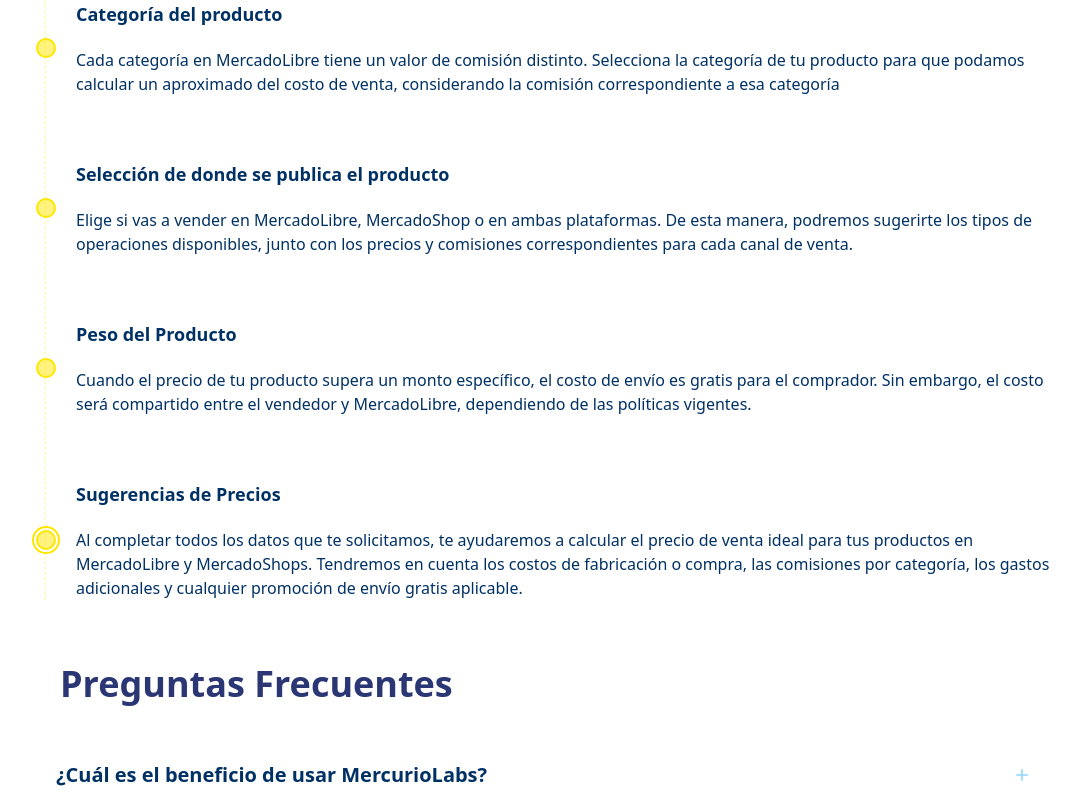
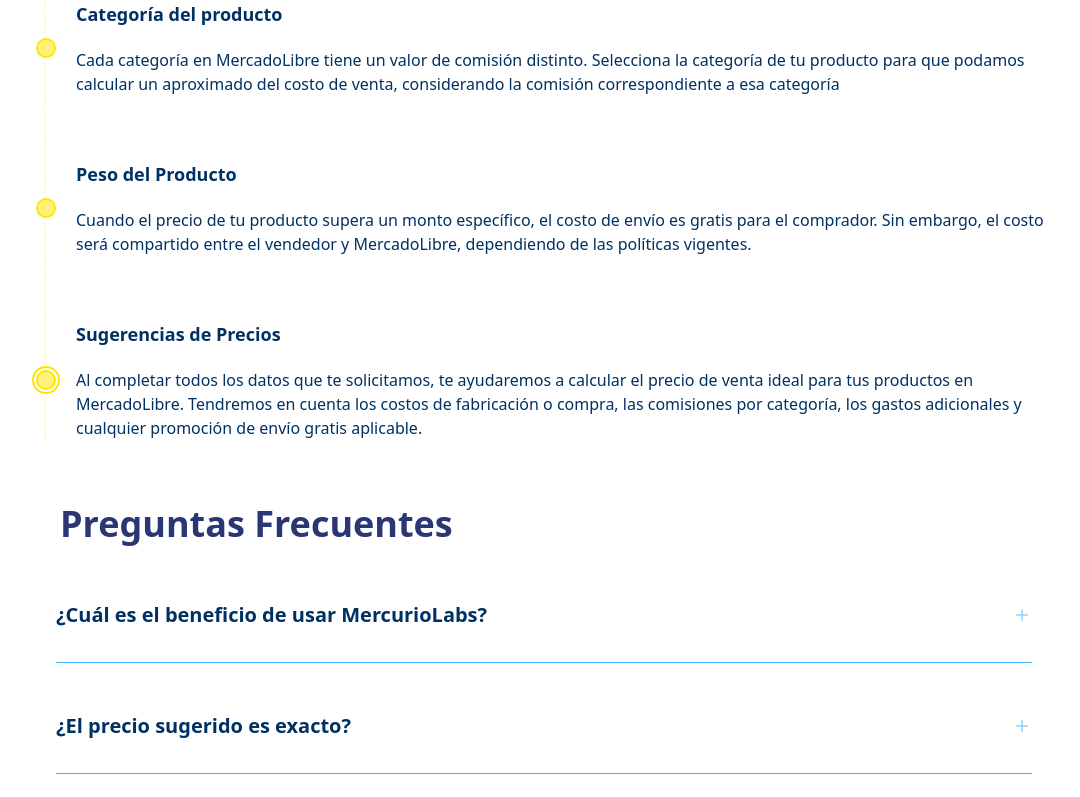
Before and after one commit to mncolla/mercurio-calculator, a React (Vite) app: page / in a window 1280 px wide. Shown: the part 1783-2580 px from the top of the page, without its empty margins (96-1176 px from the left). Built offline with nearby package versions, Linux system fonts and the light colour scheme.

Commit message:
fix ui y wording

```diff
--- a/src/app/landing/page.tsx
+++ b/src/app/landing/page.tsx
@@ -1,7 +1,7 @@
 import { useNavigate } from "react-router"
 import Navbar from "../../components/ui/navbar"
-import { Button } from "@headlessui/react"
 import Accordion from "../../components/ui/accordion"
+import Button from "../../components/ui/button"
 
 const ITEMS_HOW_TO_USE = [
   {
@@ -21,18 +21,13 @@
   },
   {
     id: 4,
-    title: "Selección de donde se publica el producto",
-    description: "Elige si vas a vender en MercadoLibre, MercadoShop o en ambas plataformas. De esta manera, podremos sugerirte los tipos de operaciones disponibles, junto con los precios y comisiones correspondientes para cada canal de venta."
-  },
-  {
-    id: 5,
     title: "Peso del Producto",
     description: "Cuando el precio de tu producto supera un monto específico, el costo de envío es gratis para el comprador. Sin embargo, el costo será compartido entre el vendedor y MercadoLibre, dependiendo de las políticas vigentes."
   },
   {
-    id: 6,
+    id: 5,
     title: "Sugerencias de Precios",
-    description: "Al completar todos los datos que te solicitamos, te ayudaremos a calcular el precio de venta ideal para tus productos en MercadoLibre y MercadoShops. Tendremos en cuenta los costos de fabricación o compra, las comisiones por categoría, los gastos adicionales y cualquier promoción de envío gratis aplicable."
+    description: "Al completar todos los datos que te solicitamos, te ayudaremos a calcular el precio de venta ideal para tus productos en MercadoLibre. Tendremos en cuenta los costos de fabricación o compra, las comisiones por categoría, los gastos adicionales y cualquier promoción de envío gratis aplicable."
   }
 ]
 
@@ -71,7 +66,7 @@
         <div className="flex justify-center relative ">
           <div className="hidden md:block absolute left-0 -z-10 top-0 rounded-r-full h-full bg-[#FFE600] w-full xl:w-[90%]"></div>
           <div className="w-full bg-[#FFE600] md:bg-transparent mt-5 py-12 relative flex flex-col md:flex-row-reverse md:items-center max-w-5xl">
-            <div className="max-w-1/2 flex flex-col items-center font-figtree text-[#003164]">
+            <div className="max-w-1/2 flex flex-col items-center font-figtree text-[#003164] mx-auto">
               <h4 className="text-pretty text-center text-3xl text-bold ">Te sugerimos el precio y el<br />tipo de operación a publicar</h4>
               <p className="text-center mt-5 max-w-[90%] font-light">Ingresa el costo de tu producto y cuánto deseas ganar, y nosotros te sugerimos el precio ideal para cada tipo de operación en MercadoLibre. </p>
             </div>
@@ -85,13 +80,6 @@
                 </div>
               </div>
 
-              <div className="flex flex-col items-center bg-[#FEFEFE] w-[260px] rounded-[5px] shadow-md">
-                <p className="flex w-full rounded-[5px] justify-center items-center h-[50px] text-white bg-[#3EB7FF]">Precio sugerido en MercadoShop</p>
-                <div className="flex flex-col h-[80px] justify-center items-center">
-                  <span>Precio de venta sugerido:</span>
-                  <span>$48.800</span>
-                </div>
-              </div>
             </div>
           </div>
         </div>
@@ -118,7 +106,7 @@
       <section className="w-full flex flex-col items-center gap-y-16 font-figtree relative  my-16">
         <div className="w-full max-w-5xl">
           <h3 className="text-balance font-bold text-center text-[#2B3674] lg:text-left lg:ml-7 text-2xl md:text-3xl lg:text-4xl self-start mb-8">Preguntas Frecuentes </h3>
-          <Accordion title="¿Cuál es el beneficio de usar MercurioLabs?" description="MercurioLabs es una herramienta diseñada específicamente para vendedores y emprendedores que desean vender en MercadoLibre y MercadoShops sin perder dinero. Esta calculadora de precios te permite tener en cuenta todos los costos involucrados, desde el precio de compra o fabricación hasta las comisiones de la plataforma y los costos de envío, ayudándote a definir un precio de venta rentable y competitivo. Ideal para quienes quieren optimizar sus márgenes sin complicaciones." />
+          <Accordion title="¿Cuál es el beneficio de usar MercurioLabs?" description="MercurioLabs es una herramienta diseñada específicamente para vendedores y emprendedores que desean vender en MercadoLibre sin perder dinero. Esta calculadora de precios te permite tener en cuenta todos los costos involucrados, desde el precio de compra o fabricación hasta las comisiones de la plataforma y los costos de envío, ayudándote a definir un precio de venta rentable y competitivo. Ideal para quienes quieren optimizar sus márgenes sin complicaciones." />
           <Accordion title="¿El precio sugerido es exacto?" description="Esta calculadora es una versión beta que se basa en los datos actualizados de costos de MercadoLibre. Si bien se tienen en cuenta muchas variables, el precio que te ofrece es solo una sugerencia. Te recomendamos validarlo con el simulador de precios de MercadoLibre para asegurarte de que se ajuste a tu estrategia de venta y a las condiciones del mercado." />
           <Accordion title="¿Por qué usar esta calculadora y no el simulador de MercadoLibre?" description="El simulador de costos de MercadoLibre es una excelente herramienta para entender las comisiones y calcular tus ganancias. Sin embargo, nuestra calculadora te permite establecer el precio de venta desde cero, utilizando los datos que ya conoces sobre tu producto, como costos de fabricación, gastos adicionales y margen de ganancia. Ambas herramientas son complementarias: el simulador te ayuda a conocer el impacto de las comisiones, mientras que nuestra calculadora te guía para fijar un precio competitivo y rentable desde el principio." />
         </div>
```
